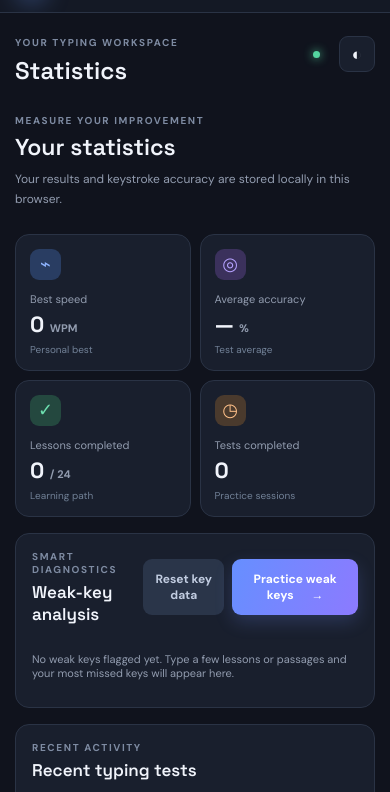
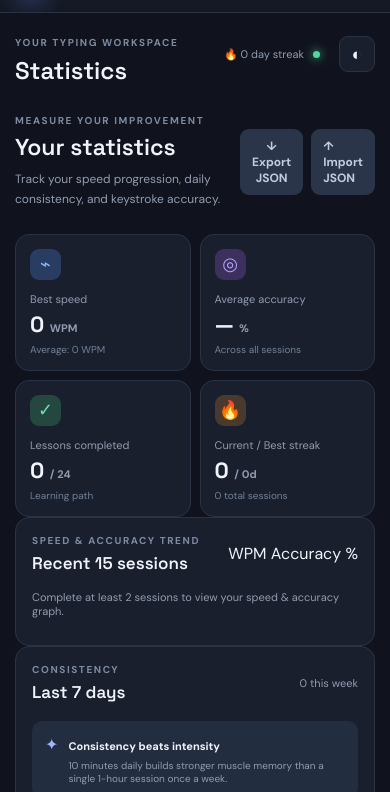
Before and after one commit to technosubhash7-cpu/TypeFORGE, a plain HTML site: page index.html in a window 390 px wide. Both pictures are taken after a click on the button "Statistics". Shown: the part 52-844 px from the top of the page. Drawn offline with Linux system fonts and the light colour scheme.

Commit message:
Update index.html

```diff
--- a/index.html
+++ b/index.html
@@ -22,7 +22,11 @@
     <main class="main">
       <header class="topbar">
         <div><div class="eyebrow">YOUR TYPING WORKSPACE</div><h1 id="page-title">Dashboard</h1></div>
-        <div class="top-actions"><span class="status-dot"></span><span class="saved-label">Progress saved locally</span><button class="icon-btn" id="theme-toggle" title="Toggle theme">◐</button></div>
+        <div class="top-actions">
+          <span class="streak-pill" id="topbar-streak" title="Consecutive days practiced">🔥 0 day streak</span>
+          <span class="status-dot"></span><span class="saved-label">Saved locally</span>
+          <button class="icon-btn" id="theme-toggle" title="Toggle theme">◐</button>
+        </div>
       </header>
 
       <section id="dashboard-view" class="view">
@@ -36,7 +40,7 @@
           <article class="stat-card"><div class="stat-icon blue">⌁</div><span class="stat-label">Best speed</span><strong id="best-wpm">0 <small>WPM</small></strong><span class="stat-foot">Your personal record</span></article>
           <article class="stat-card"><div class="stat-icon purple">◎</div><span class="stat-label">Average accuracy</span><strong id="avg-accuracy">— <small>%</small></strong><span class="stat-foot">Across completed tests</span></article>
           <article class="stat-card"><div class="stat-icon green">✓</div><span class="stat-label">Lessons completed</span><strong id="completed-count">0 <small>/ 24</small></strong><span class="stat-foot">Keep your streak moving</span></article>
-          <article class="stat-card"><div class="stat-icon orange">◷</div><span class="stat-label">Practice sessions</span><strong id="session-count">0</strong><span class="stat-foot">Every session counts</span></article>
+          <article class="stat-card"><div class="stat-icon orange">🔥</div><span class="stat-label">Daily streak</span><strong id="dash-streak">0 <small>days</small></strong><span class="stat-foot" id="dash-streak-sub">Practice today to start</span></article>
         </div>
 
         <div class="content-grid">
@@ -114,12 +118,39 @@
       </section>
 
       <section id="statistics-view" class="view hidden">
-        <div class="page-intro"><div><div class="eyebrow">MEASURE YOUR IMPROVEMENT</div><h2>Your statistics</h2><p>Your results and keystroke accuracy are stored locally in this browser.</p></div></div>
+        <div class="page-intro">
+          <div><div class="eyebrow">MEASURE YOUR IMPROVEMENT</div><h2>Your statistics</h2><p>Track your speed progression, daily consistency, and keystroke accuracy.</p></div>
+          <div class="footer-btns">
+            <button class="secondary-btn" id="export-data">↓ Export JSON</button>
+            <label class="secondary-btn import-label" for="import-file">↑ Import JSON</label>
+            <input type="file" id="import-file" accept=".json,application/json" class="hidden">
+          </div>
+        </div>
+
         <div class="stats-grid">
-          <article class="stat-card"><div class="stat-icon blue">⌁</div><span class="stat-label">Best speed</span><strong id="stats-best">0 <small>WPM</small></strong><span class="stat-foot">Personal best</span></article>
-          <article class="stat-card"><div class="stat-icon purple">◎</div><span class="stat-label">Average accuracy</span><strong id="stats-accuracy">— <small>%</small></strong><span class="stat-foot">Test average</span></article>
+          <article class="stat-card"><div class="stat-icon blue">⌁</div><span class="stat-label">Best speed</span><strong id="stats-best">0 <small>WPM</small></strong><span class="stat-foot" id="stats-avg-wpm">Average: 0 WPM</span></article>
+          <article class="stat-card"><div class="stat-icon purple">◎</div><span class="stat-label">Average accuracy</span><strong id="stats-accuracy">— <small>%</small></strong><span class="stat-foot">Across all sessions</span></article>
           <article class="stat-card"><div class="stat-icon green">✓</div><span class="stat-label">Lessons completed</span><strong id="stats-lessons">0 <small>/ 24</small></strong><span class="stat-foot">Learning path</span></article>
-          <article class="stat-card"><div class="stat-icon orange">◷</div><span class="stat-label">Tests completed</span><strong id="stats-sessions">0</strong><span class="stat-foot">Practice sessions</span></article>
+          <article class="stat-card"><div class="stat-icon orange">🔥</div><span class="stat-label">Current / Best streak</span><strong id="stats-streak">0 <small>/ 0d</small></strong><span class="stat-foot" id="stats-sessions-foot">0 total sessions</span></article>
+        </div>
+
+        <div class="stats-two-col">
+          <section class="panel chart-panel">
+            <div class="panel-head">
+              <div><div class="eyebrow">SPEED & ACCURACY TREND</div><h3>Recent 15 sessions</h3></div>
+              <div class="chart-legend"><span><i class="dot-wpm"></i> WPM</span><span><i class="dot-acc"></i> Accuracy %</span></div>
+            </div>
+            <div id="trend-chart" class="trend-chart"><p class="muted">Complete at least 2 sessions to view your speed & accuracy graph.</p></div>
+          </section>
+
+          <section class="panel">
+            <div class="panel-head">
+              <div><div class="eyebrow">CONSISTENCY</div><h3>Last 7 days</h3></div>
+              <span class="muted" id="week-sessions-count">0 this week</span>
+            </div>
+            <div id="week-strip" class="week-strip"></div>
+            <div class="tip-box" style="margin-top:18px"><span>✦</span><div><b>Consistency beats intensity</b><p>10 minutes daily builds stronger muscle memory than a single 1-hour session once a week.</p></div></div>
+          </section>
         </div>
 
         <section class="panel history-panel">
```
